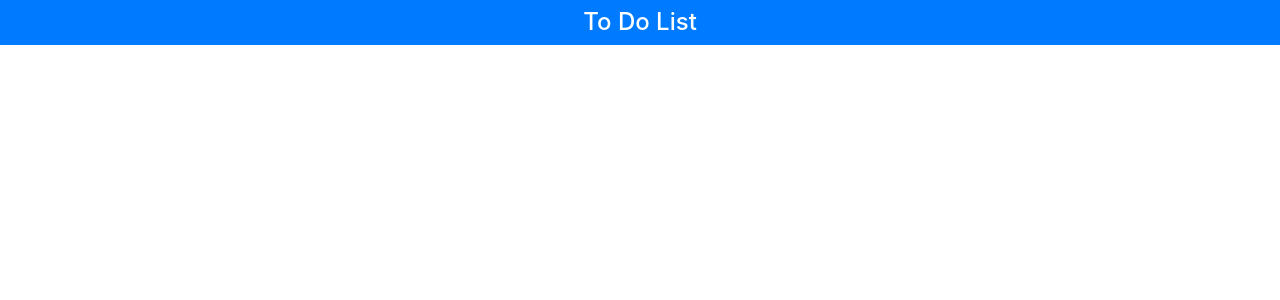
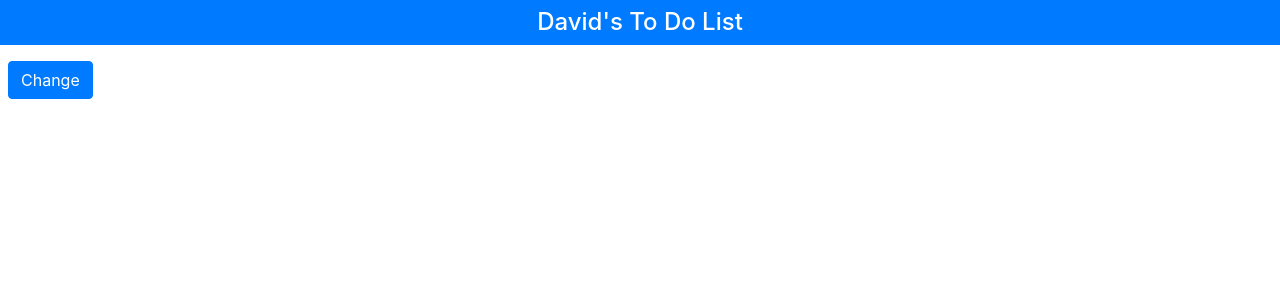
Before and after one commit to davidtrussler/Pro-React-16_ToDo-app, a React (Create React App) app: page / in a window 1280 px wide. Shown: the top 300 px of the page. Built offline with nearby package versions, Linux system fonts and the light colour scheme.

Commit message:
Adds display of dynamic content

```diff
--- a/src/App.js
+++ b/src/App.js
@@ -1,12 +1,30 @@
 import React, {Component} from 'react';
 
 export default class App extends Component {
-  render() {
+  constructor(props) {
+    super(props);
+
+    this.state = {
+      userName: 'David'
+    }
+  }
+
+  changeStateData = () => {
+    this.setState({
+      userName: this.state.userName === 'David' ? 'Jude' : 'David'
+    })
+  }
+
+  render = () => {
     return (
       <div>
         <h4 className="bg-primary text-white text-center p-2">
-          To Do List
+          {this.state.userName}'s To Do List
         </h4>
+
+        <button className="btn btn-primary m-2" onClick={this.changeStateData}>
+          Change
+        </button>
       </div>
     )
   }
```
